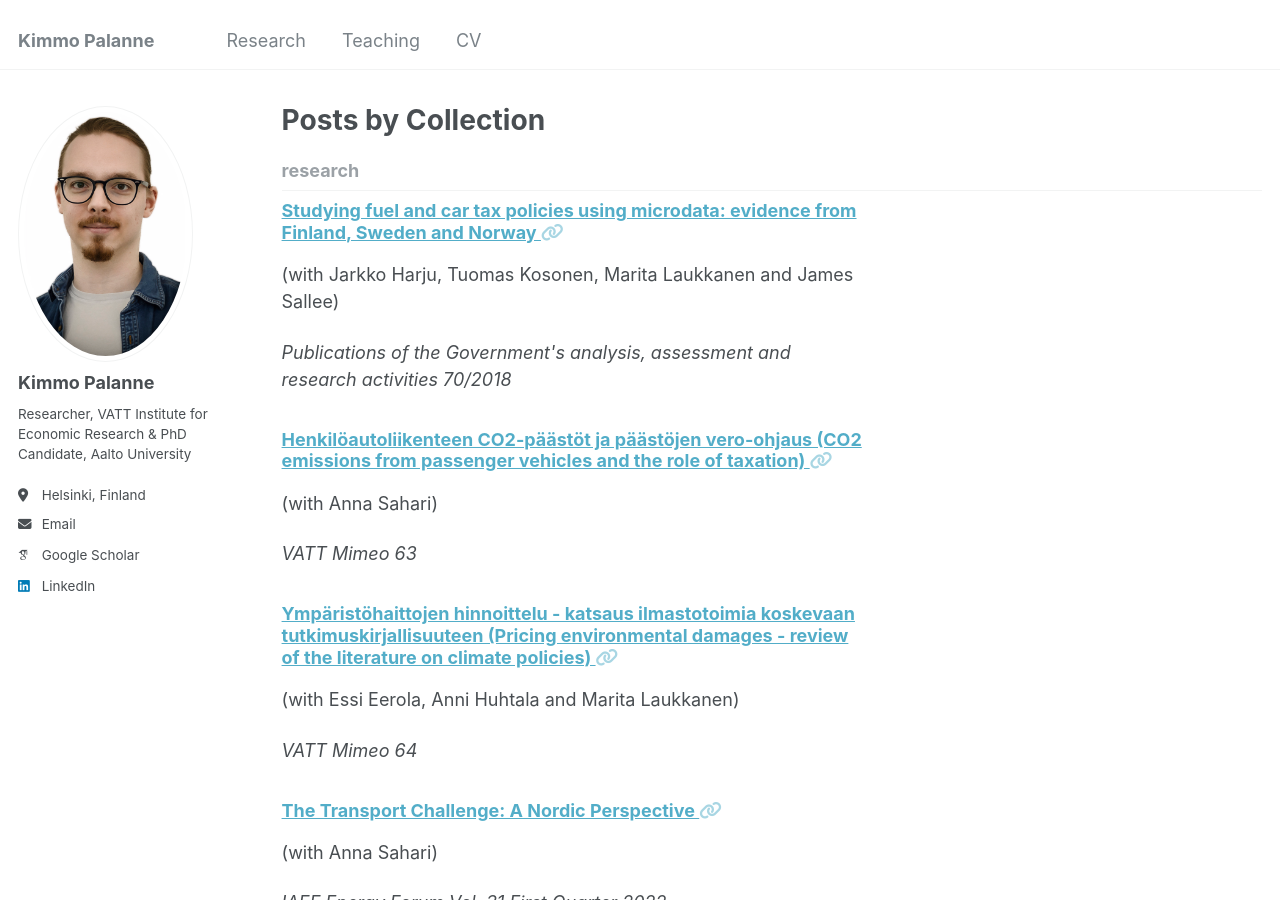
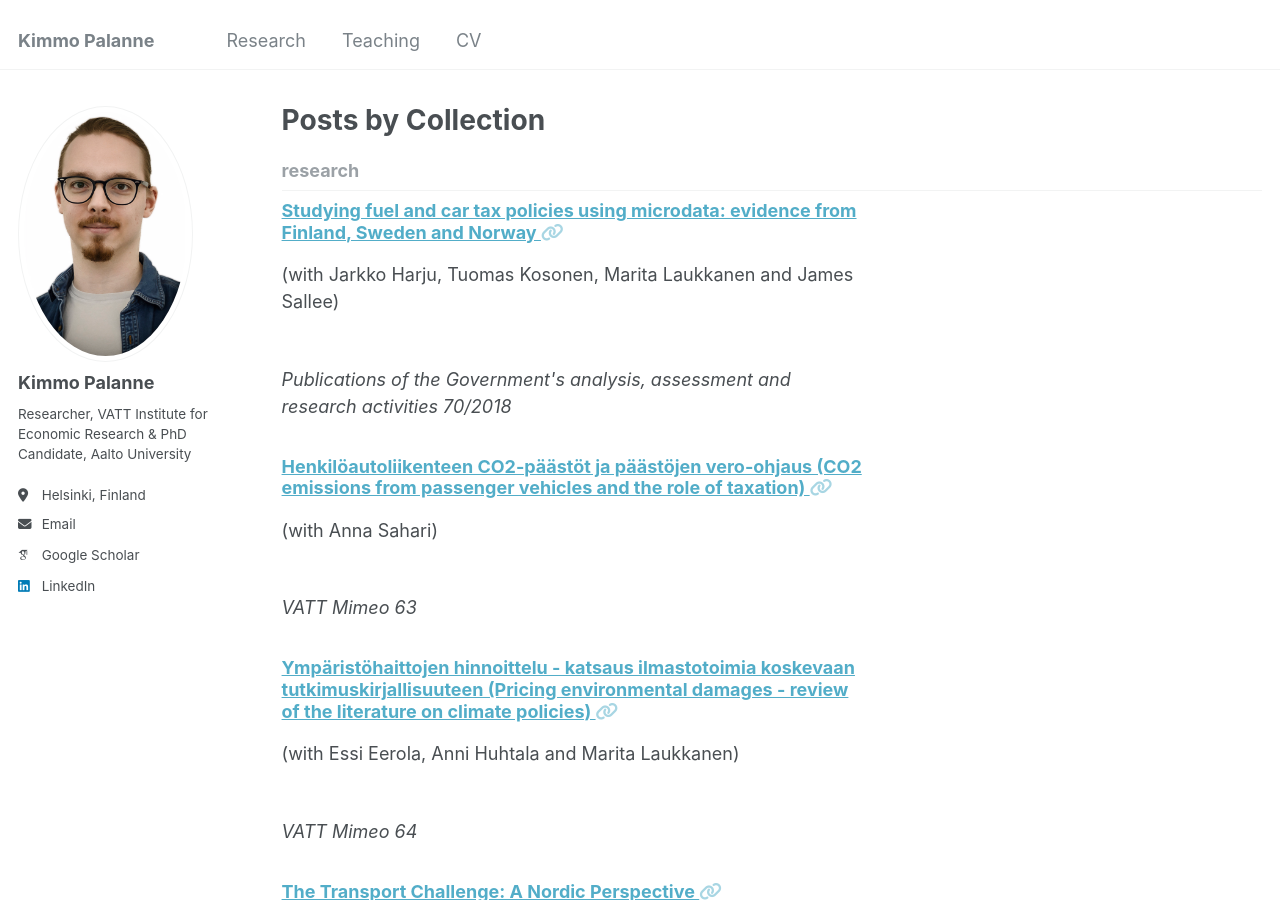
Before and after one commit to kimmopalanne/kimmopalanne.github.io, a Jekyll site: the page built from _pages/collection-archive.html, in a window 1280 px wide and 900 px high. Built offline with Jekyll 4.4.1, drawn with Linux system fonts in a browser that asks for light colours; some web fonts are replaced.

Commit message:
Update archive-single.html

```diff
--- a/_includes/archive-single.html
+++ b/_includes/archive-single.html
@@ -39,9 +39,9 @@
     {% endif %}
 
     {% if post.venue and post.category == 'journal' %}
-        <p><em></em>{{ post.venue }}</em></p>
+        <br><em>{{ post.venue }}</em>
     {% elsif post.venue and post.category == 'policy' %}
-        <p><em>{{ post.venue }}</em></p>
+        <br><em>{{ post.venue }}</em></p>
     {% endif %}
 
     {% if post.abstract %}
```
